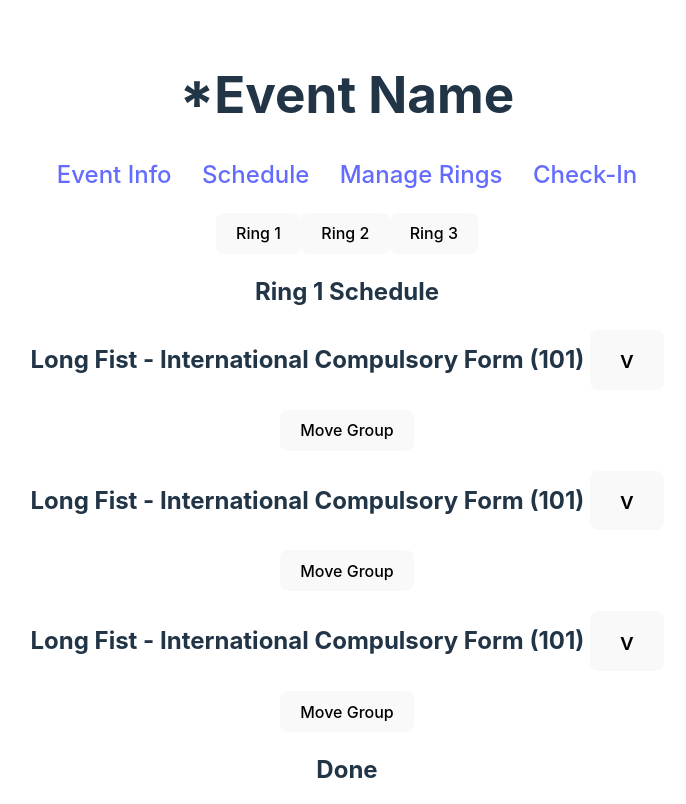
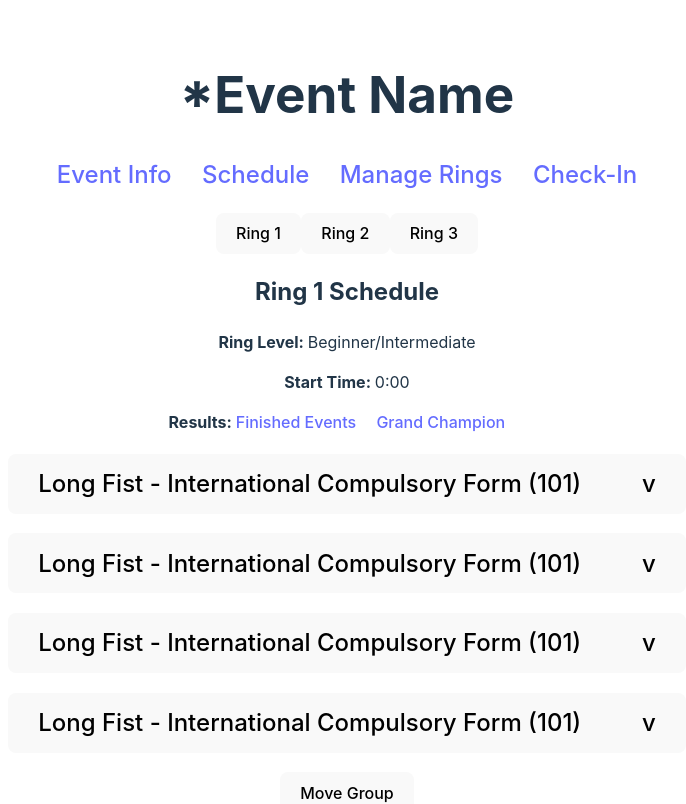
Before and after one commit to ryanvle/CompetitionKing, a React (Vite) app in the folder client/: page /competition/schedule in a window 1280 px wide. Shown: the top 804 px of the page, without its empty margins (293-979 px from the left). Built offline with nearby package versions, Linux system fonts and the light colour scheme.

Commit message:
schedule is done

```diff
--- a/client/src/components/competition/futureEventsEditable.tsx
+++ b/client/src/components/competition/futureEventsEditable.tsx
@@ -3,10 +3,7 @@ import { ChangeEvent, useState } from "react";
 interface Props{
     eventName: string;
     nameList: string[];
-    onClickFunction: (evt: React.MouseEvent<HTMLButtonElement>)=>void;
-    isSelected: boolean;
-    indexForSelect:number;
-    inSelectMode: boolean;
+
 }
 
 
@@ -21,19 +18,18 @@ function FutureEventEditable(props:Props){
     const [addPersonInputText, setAddPersonInputText] = useState<string>("");
 
     const handleShowHideFutureCompetitors = (evt: React.MouseEvent<HTMLButtonElement>) => {
-        if(! props.inSelectMode){
-            setToggleEventExpanded(!toggleEventExpanded);
-            setToggleEdit(false)
+        // if(! props.inSelectMode){
+        setToggleEventExpanded(!toggleEventExpanded);
+        setToggleEdit(false)
 
-        }
-        props.onClickFunction(evt);
+        // }
     }
 
     const handleToggleEdit = ():void =>{
-        if(! props.inSelectMode){
+        // if(! props.inSelectMode){
             setToggleEdit(!toggleEdit)
             setToggleEventExpanded(true)
-        }
+        // }
     }
 
     const handleDeletePerson = (evt:React.MouseEvent<HTMLButtonElement>):void =>{
@@ -57,8 +53,6 @@ function FutureEventEditable(props:Props){
     }
 
 
-    const selectedBorder = props.isSelected && props.inSelectMode?
-    {border: '2px solid #DFC5FE' }: {}
 
 
 
@@ -66,9 +60,8 @@ function FutureEventEditable(props:Props){
 
 
 
-
+    //make the stuff that shows when you expand the event to see the competitors and stuff
     let temp:JSX.Element;
-
     if(toggleEventExpanded){
         const currentCommpetitorsElement:JSX.Element[] = toggleEdit?
             nameList.map(competitor => <p key={competitor}>{competitor}
@@ -94,7 +87,9 @@ function FutureEventEditable(props:Props){
 
     return(
         <div >
-            <button onClick={handleShowHideFutureCompetitors} value= {props.indexForSelect} id={EventName+"r"} style={selectedBorder}>
+            <button onClick={handleShowHideFutureCompetitors}
+
+             >
                 {EventName}&emsp;&emsp; {nameList.length}/{nameList.length}
             </button>
             <button onClick={handleToggleEdit } >/</button>
--- a/client/src/components/competition/futureEventsEditableList.tsx
+++ b/client/src/components/competition/futureEventsEditableList.tsx
@@ -3,13 +3,17 @@ import FutureEventEditable from "./futureEventsEditable";
 
 interface Props{
     ringNumber:number;
+    eventGroupNameFromProp: string
+    onClickFunction: (evt: React.MouseEvent<HTMLButtonElement>)=>void;
+    isSelected: boolean;
+    indexForSelect:number;
+    inSelectMode: boolean;
 }
 
 
 //fetch info for this group of events here
 function FutureEventsEditableList(props:Props){
-    const [eventGroupName, setEventGroupName] = useState<string>("Long Fist - International Compulsory Form (101)")
-    const [otherRingNumbers, setOtherRingNumbers] = useState<number[]>([2,3]);
+    const eventGroupName = props.eventGroupNameFromProp;
 
     const [futureEventNames, setFutureEventNames] = useState<string[]>([
         "Long Fist - Beginner Adult Women (B.A.W)",
@@ -25,49 +29,20 @@ function FutureEventsEditableList(props:Props){
 
 
     const [eventsShown, setEventsShown] = useState<boolean>(false);
-    //deal with editing shit
-    const [toggleEdit, setToggleEdit] = useState<boolean>(false);
-    const eventIsSelectedBuilder:boolean[] = new Array<boolean>(futureEventsCompetitors.length).fill(false);
-    const [eventIsSelected, setEventIsSelected] = useState<boolean[]>(eventIsSelectedBuilder);
 
 
-    const handleToggleShowEvents =():void=>{
-        setEventsShown(!eventsShown);
+
+    const handleToggleShowEvents =(evt: React.MouseEvent<HTMLButtonElement>):void=>{
+        if(! props.inSelectMode){
+            setEventsShown(!eventsShown);
+        }
+        props.onClickFunction(evt);
     }
 
 
-    const handleToggleEdit = ():void =>{
-        setToggleEdit(!toggleEdit)
-    }
 
-    const handleCancelEdit = ():void =>{
-        setToggleEdit(false)
-    }
-
-    const handleEventSelected = (evt: React.MouseEvent<HTMLButtonElement>):void =>{
-        if(toggleEdit){
-            let temp: boolean[] =  new Array<boolean>(futureEventsCompetitors.length).fill(true);;
-            for(let i = 0; i < eventIsSelected.length; i++){
-                if(!("value" in evt.target) || typeof evt.target.value != "string"){
-                    throw Error;
-                }
-                if(i == Number.parseInt(evt.target.value)){
-                    temp[i]=(!eventIsSelected[i])
-                }else{
-                    temp[i]=(eventIsSelected[i])
-                }
-            }
-            setEventIsSelected(temp);
-        }
-
-    }
-
-    const handleSendToOtherRing = (evt: React.MouseEvent<HTMLButtonElement>):void =>{
-        if(!("value" in evt.target)|| typeof evt.target.value!=="string" ){
-            throw Error;
-        }
-        console.log("endpoint handles send to ring " + evt.target.value)
-    }
+    const selectedBorder = props.isSelected && props.inSelectMode?
+    {border: '2px solid #DFC5FE' }: {}
 
 
 
@@ -82,57 +57,22 @@ function FutureEventsEditableList(props:Props){
                 key={i}
                 nameList={futureEventsCompetitors[i]}
                 eventName = {futureEventNames[i]}
-                onClickFunction = {handleEventSelected}
-                inSelectMode = {toggleEdit}
-                isSelected = {eventIsSelected[i]}
-                indexForSelect= {i}
             />)
             i++;
         }
     }
 
-    // editmode
-    let numberSelected:number = 0;
-    for (var item of eventIsSelected){
-        if (item) {
-            numberSelected++;
-        }
-    }
 
-    const moveToRingButtons:JSX.Element[] = []
-    for(var otherRingNumber of otherRingNumbers){
-        moveToRingButtons.push(<button value={otherRingNumber} onClick={handleSendToOtherRing} key={otherRingNumber}>Send to ring {otherRingNumber}</button>)
-    }
-
-    const moveButton:JSX.Element = numberSelected>0?
-    <>
-        <p>{numberSelected} Events Selected</p>
-        {moveToRingButtons}
-                <br/>
-    </>:
-    <><p>Select the events you want to move</p></>
-
-    let editModeBottomButtons:JSX.Element;
-    if(toggleEdit){
-        editModeBottomButtons=
-            <div>
-                {moveButton}
-                <button onClick={handleCancelEdit}>cancel</button>
-            </div>;
-
-    }else{
-        editModeBottomButtons = <></>;
-    }
 
 
     return(
         <div>
 
-            <h2>{eventGroupName} <button onClick={handleToggleShowEvents}>v</button></h2>
+            <h2> <button onClick={handleToggleShowEvents}
+            value= {props.indexForSelect} id={eventGroupName+"r"} style={selectedBorder}
+            >{eventGroupName} &emsp;&emsp; v</button></h2>
 
             {EventsListElement}
-            {editModeBottomButtons}
-            <button onClick={handleToggleEdit}>Move Group</button>
         </div>
     );
 
--- a/client/src/components/competition/scheduleColumn.tsx
+++ b/client/src/components/competition/scheduleColumn.tsx
@@ -2,6 +2,7 @@ import { useState } from "react";
 import CurrentlyGoing from "./currentlyGoing";
 import DoneList from "./doneList";
 import FutureEventsEditableList from "./futureEventsEditableList";
+import { Link } from "react-router-dom";
 
 interface Props{
     ringNumber: number
@@ -12,16 +13,138 @@ function ScheduleColumn(props:Props){
 
     const ringNumber=props.ringNumber;
 
+    //these states need to be updated in fetch!!!
+    const [eventGroups, setEventGroups] = useState<string[]>
+        ([
+            "Long Fist - International Compulsory Form (101)",
+            "Long Fist - International Compulsory Form (101)",
+            "Long Fist - International Compulsory Form (101)",
+            "Long Fist - International Compulsory Form (101)",
+        ]);
+
+    //for the info at the top div
+    const [ringLevel, setRingLevel] = useState<string>("Beginner/Intermediate");
+    const [startTime, setStartTime] = useState<string>("0:00");
+
+
+    const [otherRingNumbers, setOtherRingNumbers] = useState<number[]>([2,3]);
+    //these states dont need to be changed in the initial fetch
+    const [toggleEdit, setToggleEdit] = useState<boolean>(false);
+    const eventIsSelectedBuilder:boolean[] = new Array<boolean>(eventGroups.length).fill(false);
+    const [groupIsSelected, setGroupIsSelected] = useState<boolean[]>(eventIsSelectedBuilder);
+
+
+    //update groupIsSelected when someone clicks on a group to send to another ring
+    const handleGroupSelected = (evt: React.MouseEvent<HTMLButtonElement>):void =>{
+        if(toggleEdit){
+            let temp: boolean[] =  new Array<boolean>(eventGroups.length).fill(true);;
+            for(let i = 0; i < groupIsSelected.length; i++){
+                if(!("value" in evt.target) || typeof evt.target.value != "string"){
+                    throw Error;
+                }
+                if(i == Number.parseInt(evt.target.value)){
+                    temp[i]=(!groupIsSelected[i])
+                }else{
+                    temp[i]=(groupIsSelected[i])
+                }
+            }
+            setGroupIsSelected(temp);
+        }
+
+    }
+
+    //go in/out of edit mode for moving to ring
+    const handleToggleEdit = ():void =>{
+        setToggleEdit(!toggleEdit)
+    }
+
+    //go out of edit mode
+    const handleCancelEdit = ():void =>{
+        setToggleEdit(false)
+    }
+
+    //FETCH ENDPOINT send group to another ring
+    const handleSendToOtherRing = (evt: React.MouseEvent<HTMLButtonElement>):void =>{
+        if(!("value" in evt.target)|| typeof evt.target.value!=="string" ){
+            throw Error;
+        }
+        console.log("endpoint handles send to ring " + evt.target.value)
+    }
+
+    //make the Groups elements
+    let i:number = 0;
+    const EventGroupsListElement:JSX.Element[] = []
+
+    while (i != eventGroups.length){
+        EventGroupsListElement.push(<FutureEventsEditableList
+            key={i}
+            ringNumber={ringNumber}
+            eventGroupNameFromProp = {eventGroups[i]}
+            onClickFunction = {handleGroupSelected}
+            inSelectMode = {toggleEdit}
+            isSelected = {groupIsSelected[i]}
+            indexForSelect= {i}
+        />)
+        i++;
+    }
+
+
+
+
+    // editmode
+    let numberSelected:number = 0;
+    for (var item of groupIsSelected){
+        if (item) {
+            numberSelected++;
+        }
+    }
+
+    //make all buttons for editing at the bottom
+    const moveToRingButtons:JSX.Element[] = []
+    for(var otherRingNumber of otherRingNumbers){
+        moveToRingButtons.push(<button value={otherRingNumber} onClick={handleSendToOtherRing} key={otherRingNumber}>Send to ring {otherRingNumber}</button>)
+    }
+
+    const moveButton:JSX.Element = numberSelected>0?
+    <>
+        <p>{numberSelected} Groups Selected</p>
+        {moveToRingButtons}
+                <br/>
+    </>:
+    <><p>Select the groups you want to move</p></>
+
+    let editModeBottomButtons:JSX.Element;
+    if(toggleEdit){
+        editModeBottomButtons=
+            <div>
+                {moveButton}
+                <button onClick={handleCancelEdit}>cancel</button>
+            </div>;
+
+    }else{
+        editModeBottomButtons =
+        <button onClick={handleToggleEdit}>Move Group</button>;
+    }
+
 
 
     return(
         <div>
+            <div>
                 <h2>Ring {ringNumber} Schedule</h2>
+                <p><strong>Ring Level: </strong>{ringLevel}</p>
+                <p><strong>Start Time: </strong>{startTime}</p>
+                <p><strong>Results: </strong>
+                    <Link to={"/competition/eventInfo"}>Finished Events </Link> &emsp;
+                    <Link to={"/competition/schedule"}>Grand Champion </Link> &emsp;
+                </p>
 
-                <FutureEventsEditableList ringNumber={ringNumber}/>
-                <FutureEventsEditableList ringNumber={ringNumber}/>
-                <FutureEventsEditableList ringNumber={ringNumber}/>
-                <DoneList ringNumber={ringNumber}/>
+            </div>
+
+            {EventGroupsListElement}
+
+            {editModeBottomButtons}
+            <DoneList ringNumber={ringNumber}/>
         </div>
     );
 
--- a/client/src/pages/competition/headJudge.tsx
+++ b/client/src/pages/competition/headJudge.tsx
@@ -1,6 +1,6 @@
 import { ChangeEvent, useState, useId} from "react";
 import FutureEvent from "../../components/competition/futureEvents";
-import BackButton from "../../components/backButton";
+import BackButton from "../../components/competition/backButton";
 import CurrentlyGoing from "../../components/competition/currentlyGoing";
 import FutureEventsEditableList from "../../components/competition/futureEventsEditableList";
 
--- a/client/src/pages/competition/judge.tsx
+++ b/client/src/pages/competition/judge.tsx
@@ -1,6 +1,6 @@
 import { ChangeEvent, useState, useId} from "react";
 import FutureEventsList from "../../components/competition/futureEventsList";
-import BackButton from "../../components/backButton";
+import BackButton from "../../components/competition/backButton";
 import ScheduleColumn from "../../components/competition/scheduleColumn";
 
 
--- a/client/src/pages/competition/schedule.tsx
+++ b/client/src/pages/competition/schedule.tsx
@@ -8,6 +8,8 @@ function Schedule(){
 
     const [ringCount, setRingCount] = useState<number>(3)
     const [ringShown, setRingShown] = useState<number>(1)
+
+
 
 
     const handleSwitchRing =(evt: React.MouseEvent<HTMLButtonElement>):void =>{
--- /dev/null
+++ b/client/src/pages/results.tsx
@@ -0,0 +1,20 @@
+import { Link, Outlet } from "react-router-dom"
+import BackButton from "../components/competition/backButton"
+
+
+function Results(){
+    return(
+        <div>
+            <BackButton/>
+            <h1>Results</h1>
+            <h2>
+                <Link to={"/competition/results/finishedEvents"}>Finished Events </Link> &emsp;
+                <Link to={"/competition/results/grandChampion"}>Grand Champion </Link> &emsp;
+            </h2>
+            <Outlet/>
+        </div>
+    );
+
+}
+
+export default Results
```
Also changed, not shown: client/src/App.tsx (+8 -2 lines), client/src/pages/competition/finishedEvents.tsx (added, +9 -0 lines), client/src/pages/competition/grandChampion.tsx (added, +9 -0 lines), client/src/components/competition/backButton.tsx (renamed from client/src/components/backButton.tsx).
